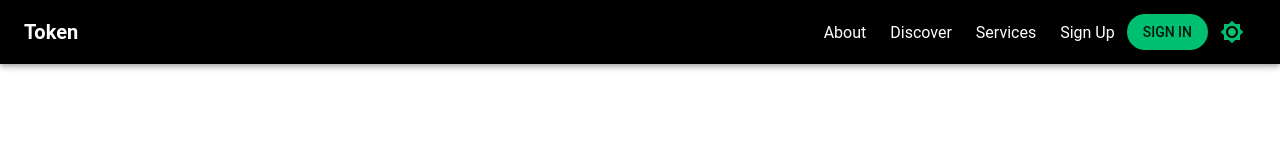
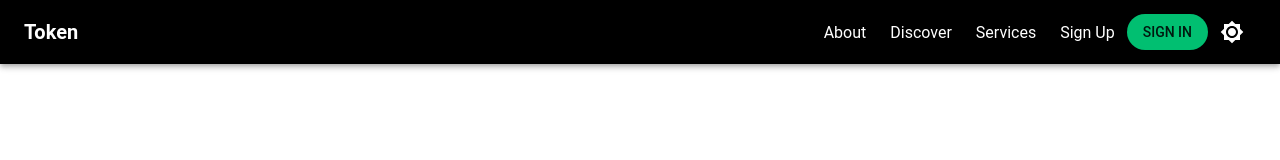
Before and after one commit to silentrobi/material-lumia-react, a React (Create React App) app: page / in a window 1280 px wide. Shown: the top 160 px of the page. Built offline with nearby package versions, Linux system fonts and the light colour scheme; the HTML template or start-up script is replaced by a standard one.

Commit message:
fixed icon color issue

```diff
--- a/src/components/Navbar/index.js
+++ b/src/components/Navbar/index.js
@@ -67,16 +67,15 @@ const Navbar = (props) => {
                         onClick={toggleDarkMode}
                     >
                         {isDark ?
-                            <Brightness7Icon color="primary" />
-                            : <Brightness4Icon color="error" />}
+                            <Brightness7Icon color="inherit" />
+                            : <Brightness4Icon color="inherit" />}
                     </IconButton>
                     <IconButton
                         edge="start"
                         className={classes.menuIcon}
-                        color="inherit"
                         aria-label="menu"
                         onClick={handleDrawerToggle}>
-                        <MenuIcon />
+                        <MenuIcon color="inherit"/>
                     </IconButton>
                 </Toolbar>
             </AppBar>
```
